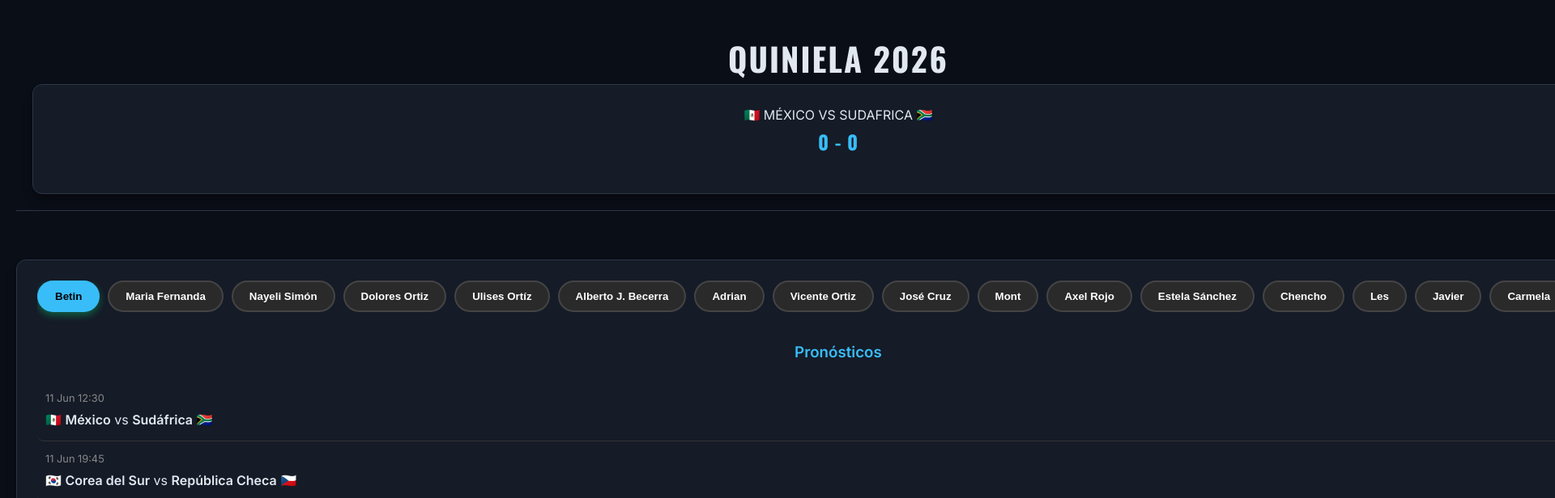
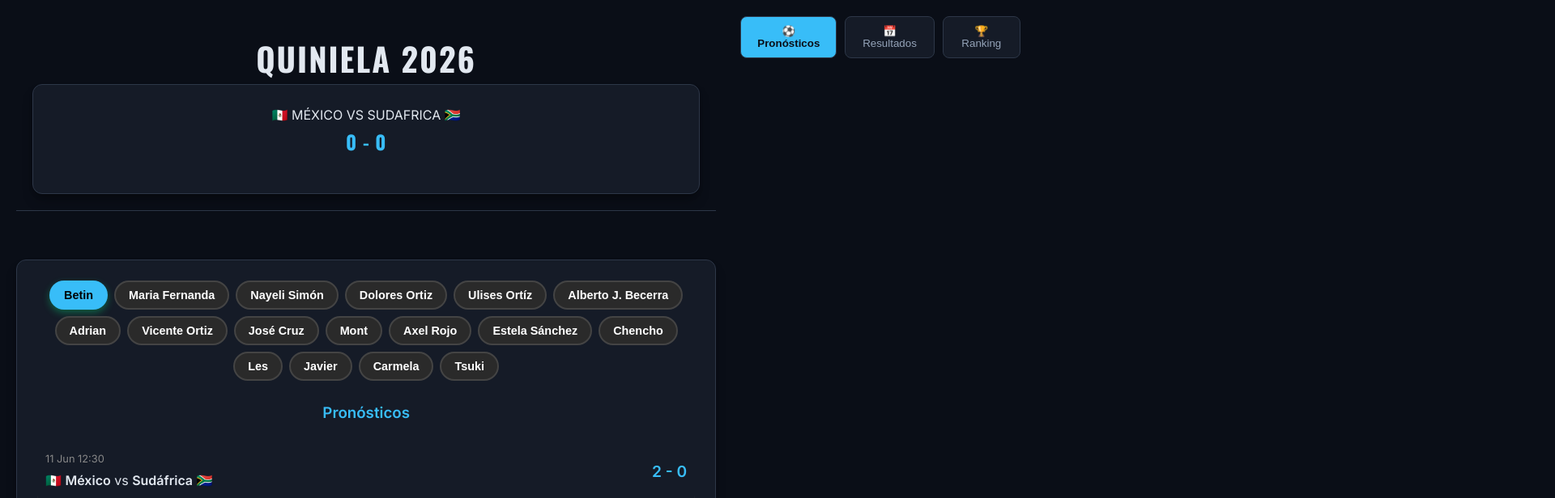
Before and after one commit to alberto88vala-dev/quiniela-mundial-2026, a React (Vite) app: page / in a window 1280 px wide. Shown: the top 616 px of the page at 81% size, 1920 px wide, since content can reach past the window. Built offline with nearby package versions, Linux system fonts and the light colour scheme.

Commit message:
cambio de barra

```diff
--- a/src/pages/QuinielaManual.jsx
+++ b/src/pages/QuinielaManual.jsx
@@ -181,39 +181,32 @@ export default function QuinielaManual() {
       {activeTab === 'pronosticar' && (
         <div className="card">
           {/* Carrusel de botones de participantes */}
+         {/* Contenedor mejorado de participantes */}
           <div style={{
             display: 'flex',
-            gap: '10px',
-            marginBottom: '20px',
-            overflowX: 'auto',
-            paddingBottom: '15px',
-            WebkitOverflowScrolling: 'touch',
-            scrollbarWidth: 'none'
+            flexWrap: 'wrap', /* IMPORTANTE: Permite que bajen de renglón */
+            justifyContent: 'center', /* Centra los botones en el espacio disponible */
+            gap: '8px',
+            marginBottom: '25px',
+            padding: '0 10px'
           }}>
-            <style>
-              {`
-                div::-webkit-scrollbar {
-                  display: none;
-                }
-              `}
-            </style>
 
             {participantes.map(participante => (
               <button
                 key={participante.id}
                 onClick={() => setPronosticadorActivo(participante.id)}
                 style={{
-                  padding: '10px 20px',
+                  padding: '8px 16px',
+                  fontSize: '0.9rem', /* Un poco más compacto */
                   background: pronosticadorActivo === participante.id ? 'var(--accent)' : '#2a2a2a',
                   color: pronosticadorActivo === participante.id ? '#000' : '#fff',
                   border: pronosticadorActivo === participante.id ? '2px solid transparent' : '2px solid #444',
-                  borderRadius: '25px',
+                  borderRadius: '20px',
                   cursor: 'pointer',
                   fontWeight: 'bold',
                   whiteSpace: 'nowrap',
                   transition: 'all 0.3s ease',
-                  boxShadow: pronosticadorActivo === participante.id ? '0 4px 10px rgba(0, 255, 136, 0.3)' : 'none',
-                  flexShrink: 0
+                  boxShadow: pronosticadorActivo === participante.id ? '0 4px 10px rgba(0, 255, 136, 0.3)' : 'none'
                 }}>
                 {participante.nombre}
               </button>
```
